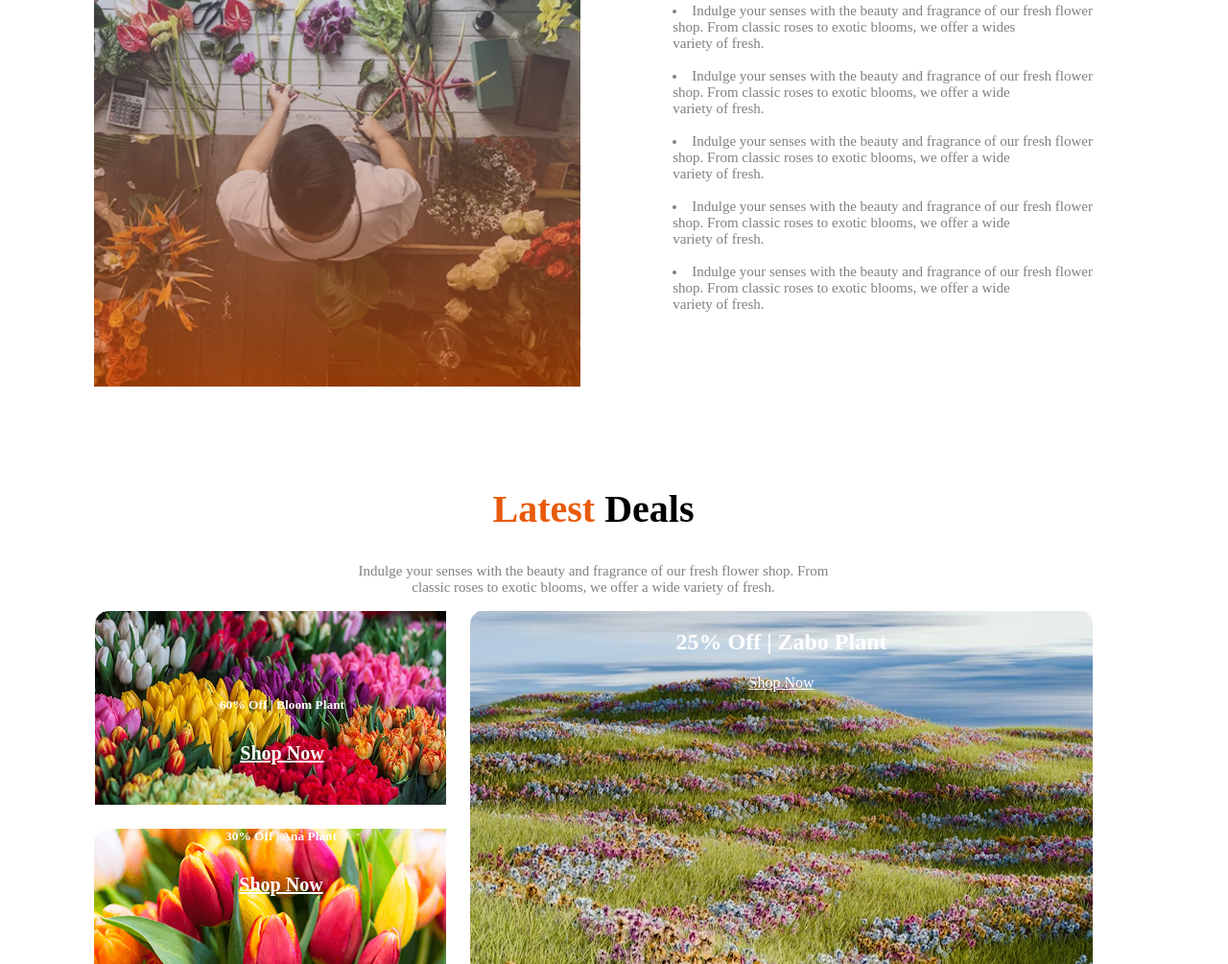
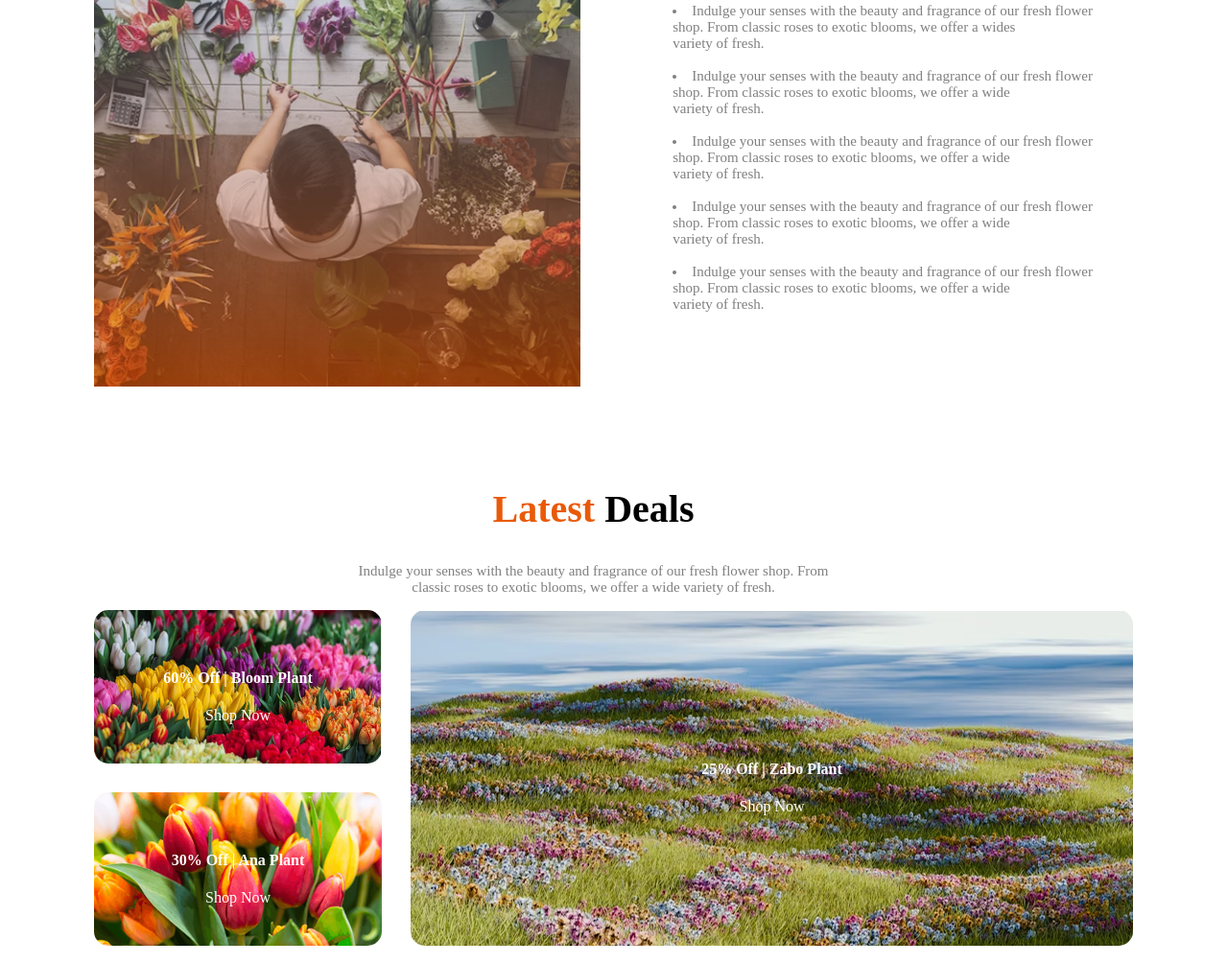
Before and after one commit to evaverunica/second-assignment, a plain HTML site: page index.html in a window 1280 px wide. Shown: the part 1795-2800 px from the top of the page at 96% size. Drawn offline with Linux system fonts and the light colour scheme.

Commit message:
added the some  changes in deals section

```diff
--- a/index.html
+++ b/index.html
@@ -22,7 +22,7 @@
                 <li><a href="">Home</a></li>
                  <li><a href="">Shop</a></li>
                   <li><a href="">About us</a></li>
-                  <li><img class="nav-icon" src="assets/cart.png" alt=""><a href="">Cart ($56)</a></li>
+                  <li class="cart-icon"><img class="nav-icon" src="assets/cart.png" alt=""><a href=""> Cart ($56)</a></li>
             </ul>
            </div>
          </section>
@@ -105,7 +105,7 @@
           </div>
           <div>
             <h1 class="font-size"><span class="color-font">Flower & Plants</span> <br> Lover</h1>
-            <div class="font-description">
+            <div class="font-description list-item">
               <li>Indulge your senses with the beauty and  fragrance of our fresh flower <br> shop. From classic  roses to exotic blooms, we offer a wides <br> variety  of fresh.</li>
               <br>
              <li>Indulge your senses with the beauty and  fragrance of our fresh flower <br> shop. From classic  roses to exotic blooms, we offer a wide <br>variety  of fresh.</li>
@@ -124,22 +124,25 @@
             <h1 class="font-size"><span class="color-font">Latest</span>  Deals</h1>
             <p class="font-description">Indulge your senses with the beauty and fragrance of our fresh flower shop. From <br> classic roses to exotic blooms, we offer a wide variety of fresh.</p>
         </div>
-        <div class="deals-img">
-          <div class="bloom-ana">
-            <div class="bloom-flower">
-            <h6>60% Off | Bloom Plant</h6>
-            <a href="">Shop Now</a>
+
+        <div class="flower-main">
+          <div class="left">
+          <div class="image-1">
+            <h4>60% Off | Bloom Plant</h4>
+            <a href="#">Shop Now</a>
           </div>
-          <div class="ana-flower">
-            <h6>30% Off | Ana  Plant</h6>
-            <a href="">Shop Now</a>
-          </div>
-          </div>
-          <div class="zabo-flower">
-            <h2>25% Off | Zabo Plant</h2>
-            <a href="">Shop Now</a>
+          <div class="image-2">
+            <h4>30% Off | Ana Plant</h4>
+            <a href="#">Shop Now</a>
           </div>
         </div>
+        <div class="right">
+          <div class="image-3">
+          <h4>25% Off | Zabo Plant</h4>
+          <a href="#">Shop Now</a>
+        </div>
+        </div>
+      </div>
       </section>
 
       <!-- Join Section -->
--- a/styles/portfolio.css
+++ b/styles/portfolio.css
@@ -2,10 +2,7 @@
 .noto-serif-font {
   font-family: "Noto Serif", serif;
   font-optical-sizing: auto;
-  font-weight: <weight>;
   font-style: normal;
-  font-variation-settings:
-    "wdth" 100;
 }
 
 
@@ -46,10 +43,9 @@
 }
 
 .nav-icon{
-    height: 24px;
-    width: 24px;
-    align-items: center;
-    margin-top: 10px;
+    height: 23px;
+    width: 25px;
+    margin-bottom: -5px;
 }
 
 nav a{
@@ -149,6 +145,7 @@ nav li{
 
 
 
+
 .store-img{
     width: 100%;
     height: 560px;
@@ -172,71 +169,57 @@ nav li{
         text-align: center;
 }
 
-.deals-img{
+
+.flower-main {
     display: flex;
-
+    justify-content: space-between;
+    gap: 30px;
+    align-items: center;
+    margin-bottom: 60px;
 }
 
-.bloom-flower{
-     background-image: url(imgs/deal-bloom.png);
-   background-repeat: no-repeat;
-    height: 220px;
-    width: 390px;
-    overflow: hidden;
-    border: 1px solid white ;
-    border-radius: 15px;
-    color: white;
-    text-align: center;
-    font-size: 20px;
-    font-weight: bold;
+.image-1 {
+    background-image: url(/assets/deal-bloom.png);
+    background-size: cover;
+    background-repeat: no-repeat;
     display: flex;
     flex-direction: column;
+    justify-content: center;
     align-items: center;
+    border-radius: 15px;
+    width: 300px;
+    height: 160px;
+    color: white;
+    margin-bottom: 30px;
+}
+.image-2 {
+    background-image: url(/assets/deal-ana.png);
+    background-size: cover;
+    background-repeat: no-repeat;
+    display: flex;
+    flex-direction: column;
     justify-content: center;
-
+    align-items: center;
+    border-radius: 15px;
+    width: 300px;
+    height: 160px;
+    /* opacity: 0.2; */
+    color: white;
 }
-
-
-.ana-flower{
-   background-image: url(imgs/deal-ana.png);
-   background-repeat: no-repeat;
-    height: 220px;
-    width: 390px;
-    border-radius: 15px 15px 15px 15px;
-    color: white;
-    text-align: center;
-    font-size: 20px;
-    font-weight: bold;
-    margin-top: -25px;
-
-}
-
-.zabo-flower{
-    background-image: url(imgs/deal-zabo.png);
-    background-repeat: no-repeat;
-    height: 490px;
-    width: 790px;
-    border-radius: 15px 15px 15px 15px;
-    color: white;
-    text-align: center;
-    /* margin-top: 10px; */
-
-}
-
-.bloom-ana{
-
-}
-
-.bloom-flower a{
+.image-3 {
+    background-image: url(/assets/deal-zabo.png);
+    width: 753px;
+    height: 350px;
+    border-radius: 15px;
+    display: flex;
+    flex-direction: column;
+    justify-content: center;
+    align-items: center;
     color: white;
 }
 
-
-.ana-flower a{
-    color: white;
-}
-
-.zabo-flower a{
+ a{
+    text-decoration: none;
     color: white;
 }
 
@@ -312,10 +295,12 @@ nav li{
 }
 
 
+
+
 /* responsive media query */
 
 @media screen and (max-width:576px){
-    .navbar{
-
+    .banner img{
+         flex-direction: column;
     }
 }
```
